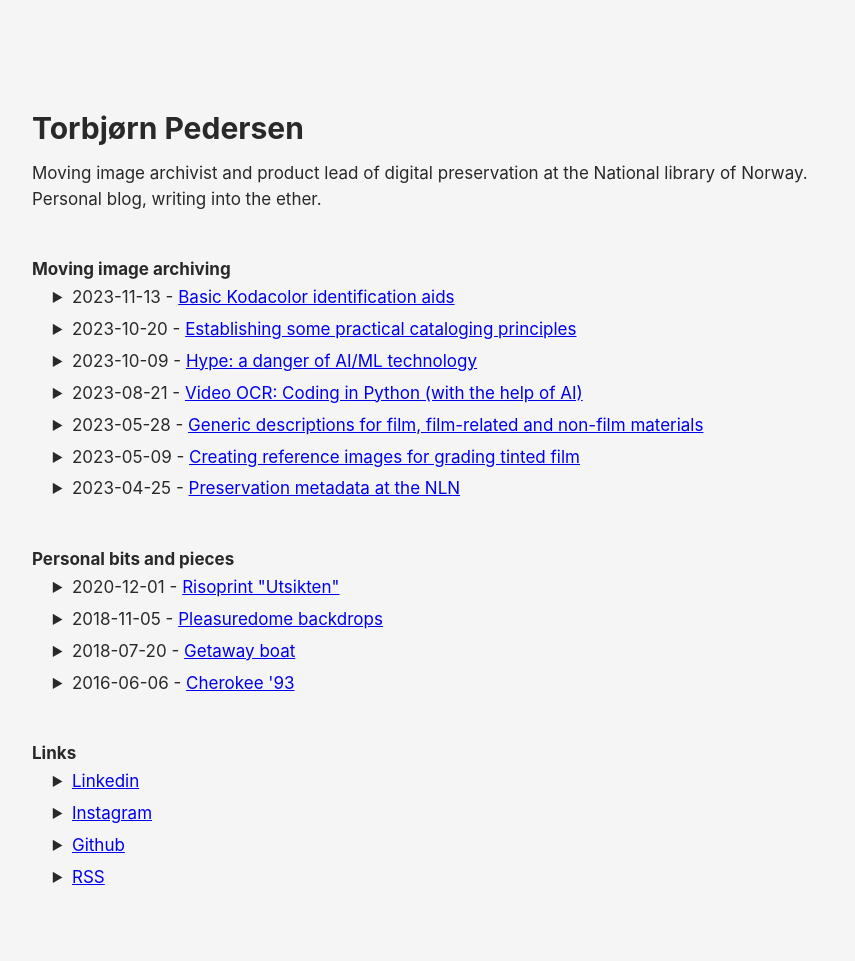
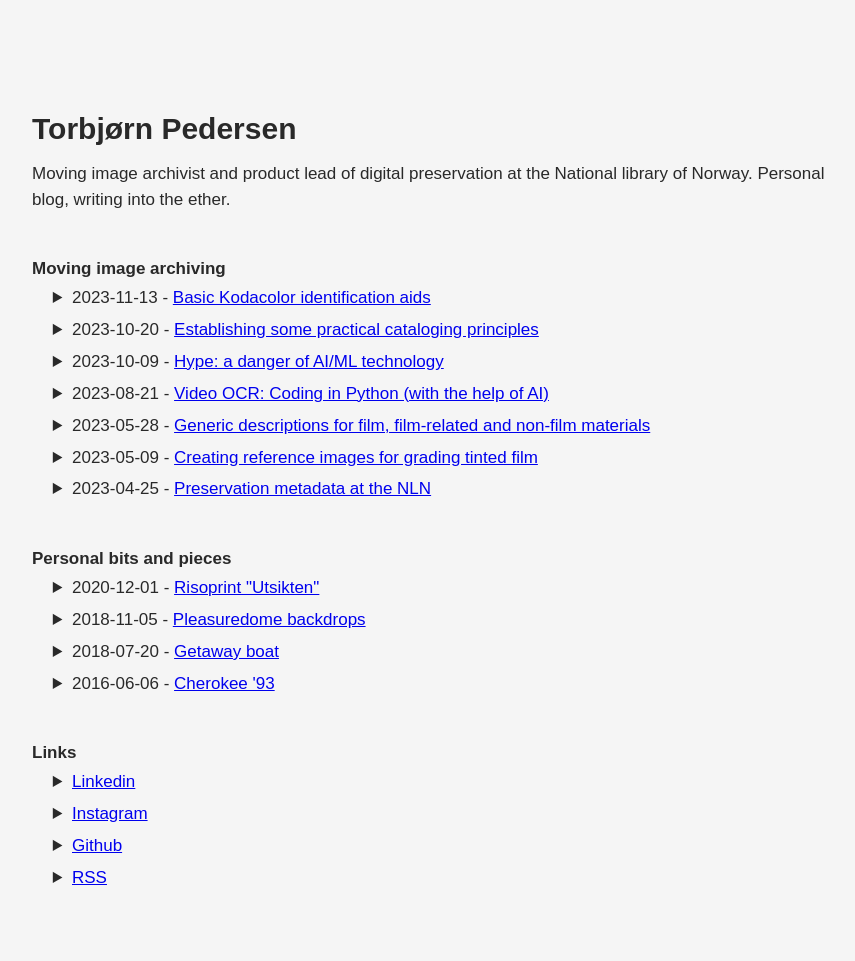
Before and after one commit to torbjornbp/torbjornbp.github.io, a Jekyll site: the page built from index.md, in a window 1280 px wide. Shown: the whole page, without its empty margins (208-1063 px from the left). Built offline with Jekyll 4.4.1, drawn with Linux system fonts in a browser that asks for light colours; some web fonts are replaced.

Commit message:
Update main.scss

```diff
--- a/assets/css/main.scss
+++ b/assets/css/main.scss
@@ -34,14 +34,14 @@ body[a="dark"] { @include dark-appearance; }
 html, body { background: #F5F5F5; }
 
 // -- Fonts -- //
-@import url('https://fonts.cdnfonts.com/css/inter.css');
+@import url('https://fonts.cdnfonts.com/css/inter');
 
 :root {
   font-family: Inter, sans-serif;
-  font-feature-settings: 'liga' 1, 'calt' 1, 'tnum' 1, 'salt' 1; /* fix for Chrome */
+  font-feature-settings: 'liga' 1, 'calt' 1, 'tnum' 1, 'salt' 1;
 }
 @supports ( font-variation-settings: normal ) {
-  :root { font-family: InterVariable, sans-serif; }
+  :root { font-family: Inter var, sans-serif; }
 }
 
 @font-face {
@@ -54,7 +54,7 @@ html, body { background: #F5F5F5; }
 
 body {
   color: #292929;
-  font-family: Inter, sans-serif;
+  font-family: Inter var, sans-serif;
   font-style: normal;
   font-size: 17px;
   line-height: 1.5;
```
